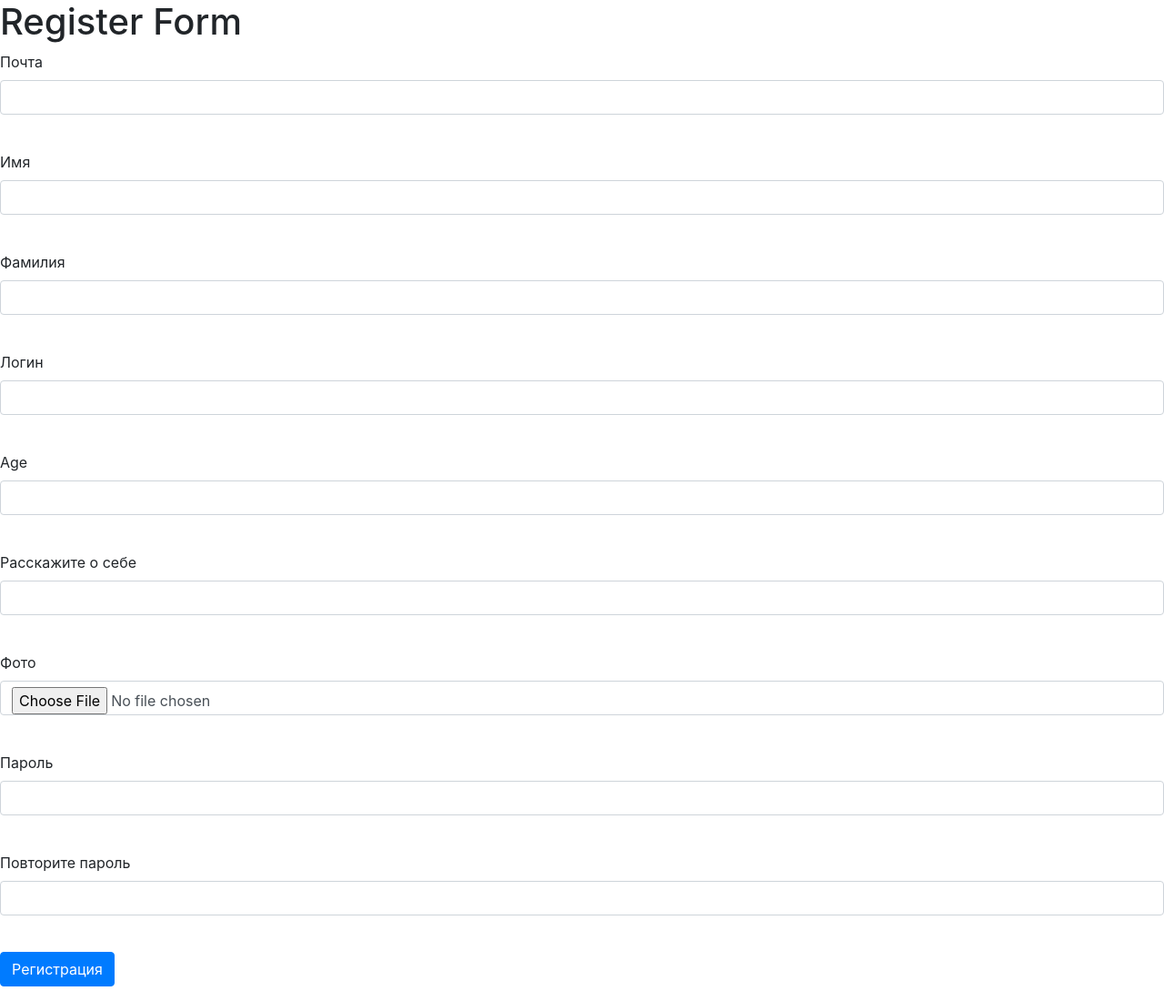
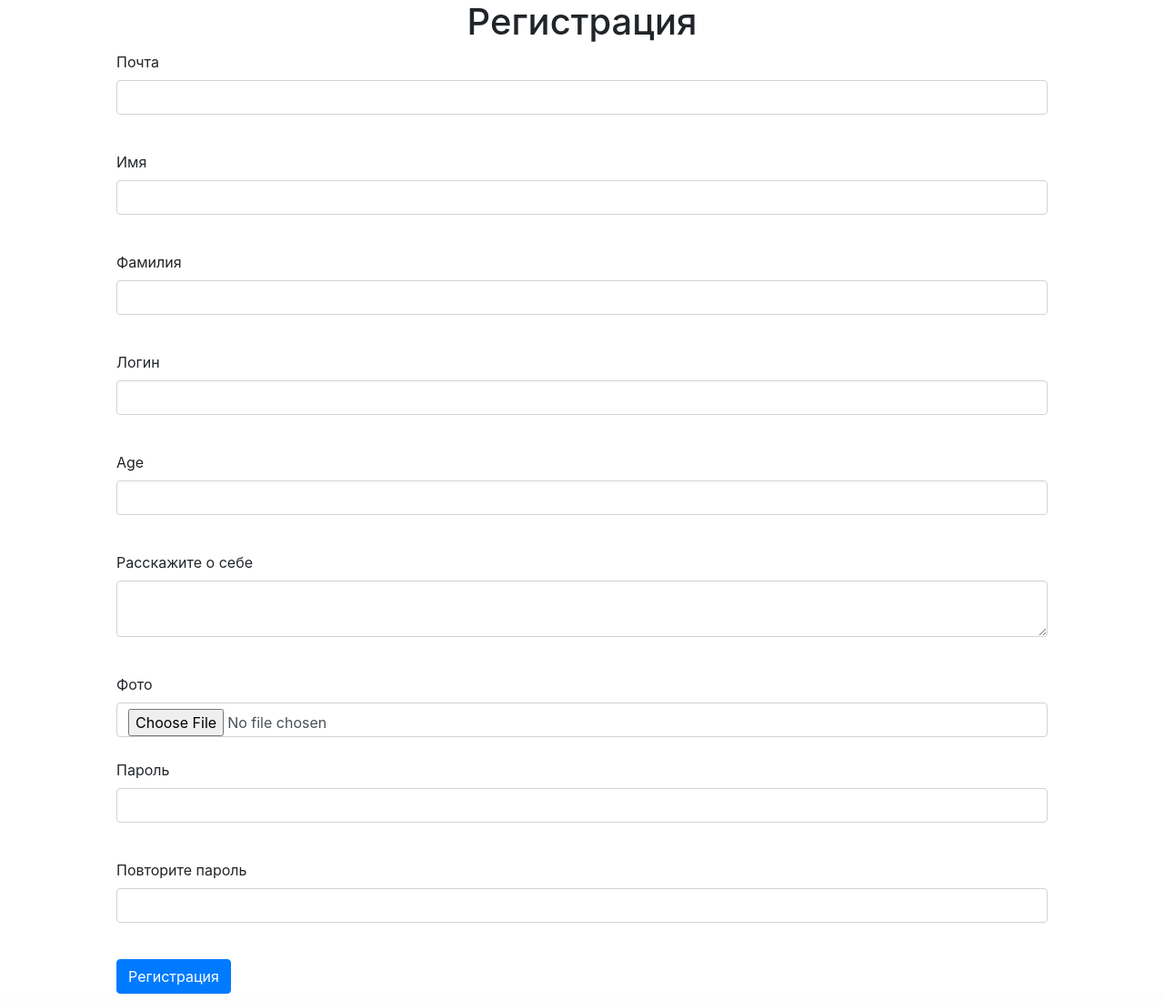
Before and after one commit to AndreiDuvakin/MoonaProjectDevelopment, a Flask app: page /register in a window 1280 px wide. Shown: the part 96-1196 px from the top of the page at 91% size. Run offline with Flask 2, Linux system fonts and the light colour scheme; some libraries are stand-ins or nearby versions.

Commit message:
Создан css для формы регистрации

```diff
--- a/forms/register.py
+++ b/forms/register.py
@@ -1,5 +1,5 @@
 from flask_wtf import FlaskForm
-from wtforms import EmailField, StringField, PasswordField, SubmitField, FileField, IntegerField
+from wtforms import EmailField, StringField, PasswordField, SubmitField, FileField, IntegerField, TextAreaField
 from wtforms.validators import DataRequired
 
 
@@ -9,7 +9,7 @@ class RegisterForm(FlaskForm):
     surname = StringField('Фамилия', validators=[DataRequired()])
     login = StringField('Логин', validators=[DataRequired()])
     age = IntegerField('Age', validators=[DataRequired()])
-    about = StringField('Расскажите о себе', default='')
+    about = TextAreaField('Расскажите о себе', default='')
     photo = FileField('Фото')
     password = PasswordField('Пароль', validators=[DataRequired()])
     password2 = PasswordField('Повторите пароль', validators=[DataRequired()])
--- a/main.py
+++ b/main.py
@@ -76,7 +76,7 @@ def confirmation():
         else:
             return render_template('confirmation_reg.html', title='Подтверждение', form=conf,
                                    message='Коды не совпадают')
-    return render_template('confirmation_reg.html', title='Подтверждение', form=conf)
+    return render_template('confirmation_reg.html', title='Подтверждение', form=conf, message='')
 
 
 @app.route('/register', methods=['GET', 'POST'])
@@ -95,7 +95,7 @@ def register():
                                    message="Такой пользователь уже есть")
         help_arg = form
         return redirect('/confirmation')
-    return render_template('register.html', title='Регистрация', form=form)
+    return render_template('register.html', title='Регистрация', form=form, message='')
 
 
 def main():
--- /dev/null
+++ b/static/css/register.css
@@ -0,0 +1,9 @@
+.divlog {
+  margin-left: auto;
+    margin-right: auto;
+   width: 80%;
+   height: 50%
+}
+.title {
+text-align: center;
+}
--- a/templates/register.html
+++ b/templates/register.html
@@ -1,8 +1,9 @@
 <meta charset="UTF-8">
+<link rel="stylesheet" href="../static/css/register.css">
 {% extends "base.html" %}
 {% block content %}
-<h1 class="title">Register Form</h1>
 <div class="divlog">
+    <h1 class="title">Регистрация</h1>
     <form action="" method="post">
         {{ form.hidden_tag() }}
         {{ form.csrf_token }}
@@ -17,7 +18,7 @@
         </p>
         <p>
             {{ form.name.label }}<br>
-            {{ form.name(class="form-control", type="password") }}<br>
+            {{ form.name(class="form-control") }}<br>
             {% for error in form.name.errors %}
         <div class="alert alert-danger" role="alert">
             {{ error }}
@@ -26,7 +27,7 @@
         </p>
         <p>
             {{ form.surname.label }}<br>
-            {{ form.surname(class="form-control", type="password") }}<br>
+            {{ form.surname(class="form-control") }}<br>
             {% for error in form.surname.errors %}
         <div class="alert alert-danger" role="alert">
             {{ error }}
@@ -60,15 +61,15 @@
         </div>
         {% endfor %}
         </p>
-        <p>
+        <div>
             {{ form.photo.label }}<br>
             {{ form.photo(class="form-control") }}<br>
             {% for error in form.photo.errors %}
-        <div class="alert alert-danger" role="alert">
-            {{ error }}
+            <div class="alert alert-danger" role="alert">
+                {{ error }}
+            </div>
+            {% endfor %}
         </div>
-        {% endfor %}
-        </p>
         <p>
             {{ form.password.label }}<br>
             {{ form.password(class="form-control") }}<br>
@@ -88,7 +89,9 @@
         {% endfor %}
         </p>
         <p>{{ form.submit(type="submit", class="btn btn-primary") }}</p>
-        {{message}}
+        {% if message != '' %}
+        <div class="alert alert-danger" role="alert">{{ message }}</div>
+        {% endif %}
     </form>
 </div>
 {% endblock %}
```
Also changed, not shown: templates/confirmation_reg.html (+6 -2 lines), db/moona_data.db.
